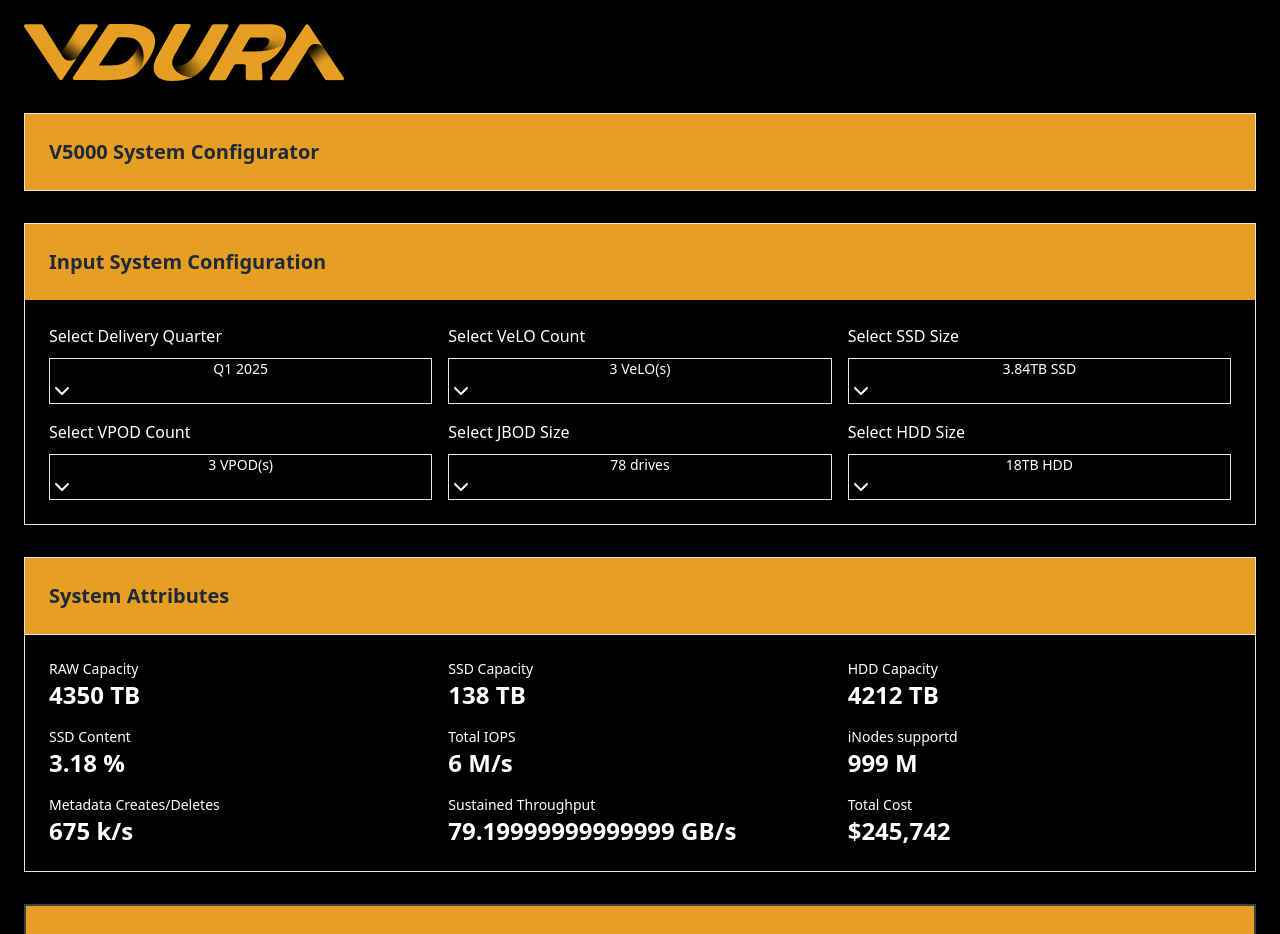
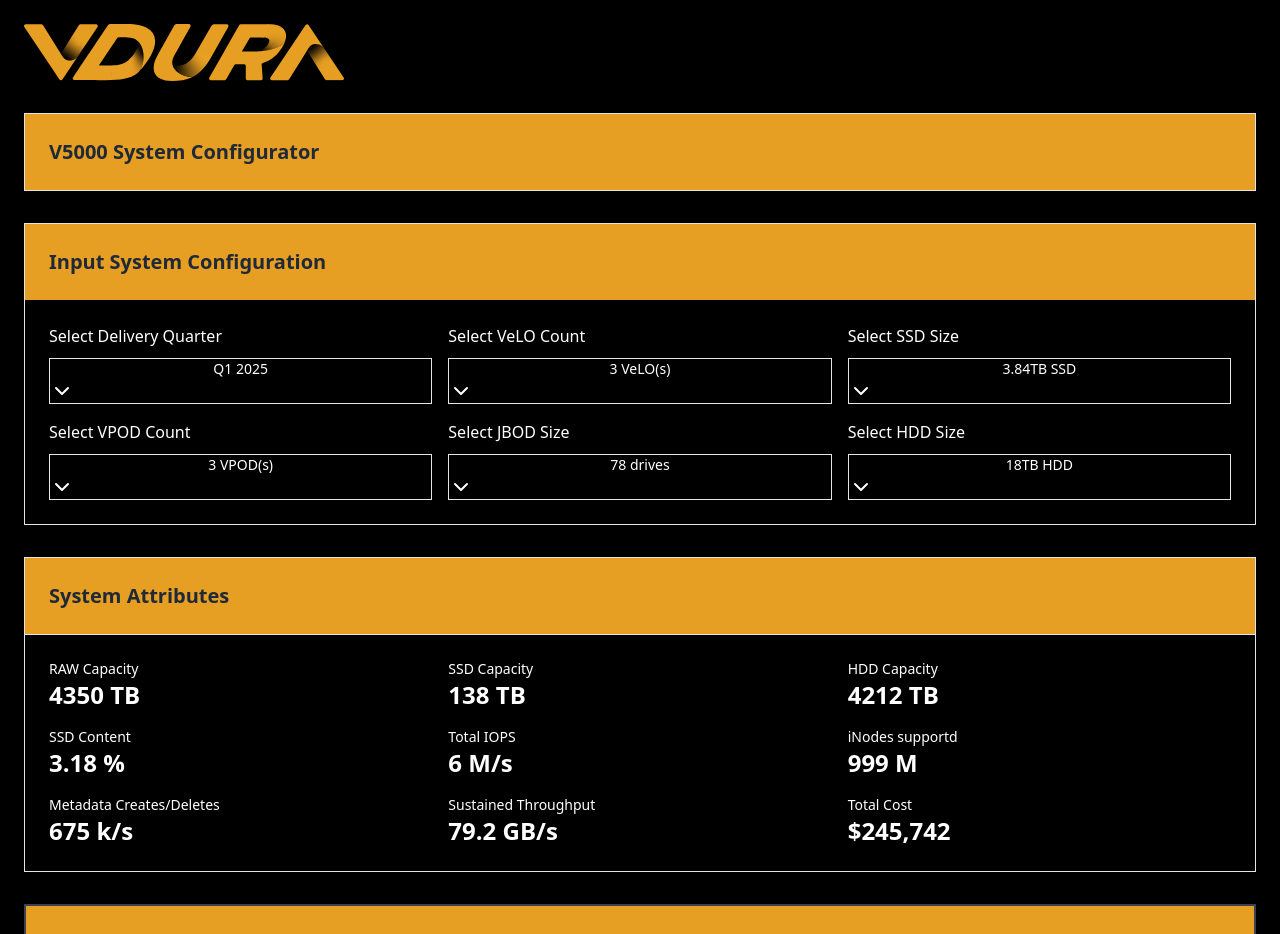
Before and after one commit to eriksalo/erik-web, a React (Create React App) app: page / in a window 1280 px wide. Shown: the top 934 px of the page. Built offline with nearby package versions, Linux system fonts and the light colour scheme.

Commit message:
fixed error on .toFixed

```diff
--- a/src/App.js
+++ b/src/App.js
@@ -417,11 +417,11 @@
           </div>
           <div>
             <p className="text-sm font-medium">Sustained Throughput</p>
-            <p className="text-2xl font-bold">{metrics.totalTransferRate} GB/s</p>
+            <p className="text-2xl font-bold">{(metrics.totalTransferRate || 0).toFixed(1)} GB/s</p>
           </div>
           <div>
             <p className="text-sm font-medium">Total Cost</p>
-            <p className="text-2xl font-bold">${metrics.totalCost.toLocaleString()}</p>
+            <p className="text-2xl font-bold">${(metrics.totalCost).toLocaleString()}</p>
           </div>
         </CardContent>
       </Card>
```
